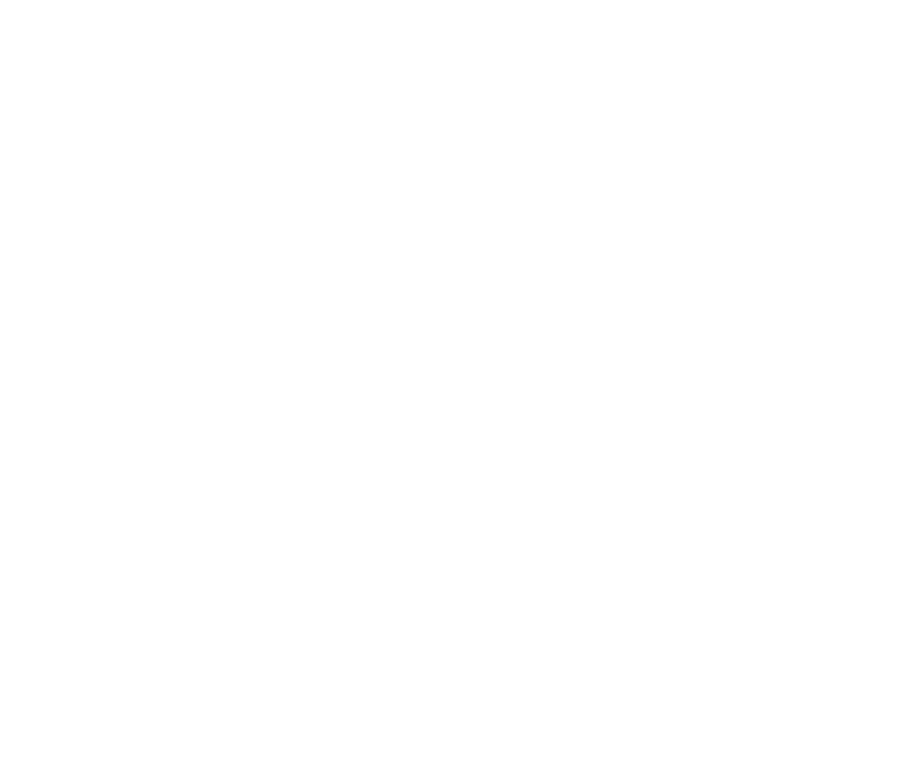
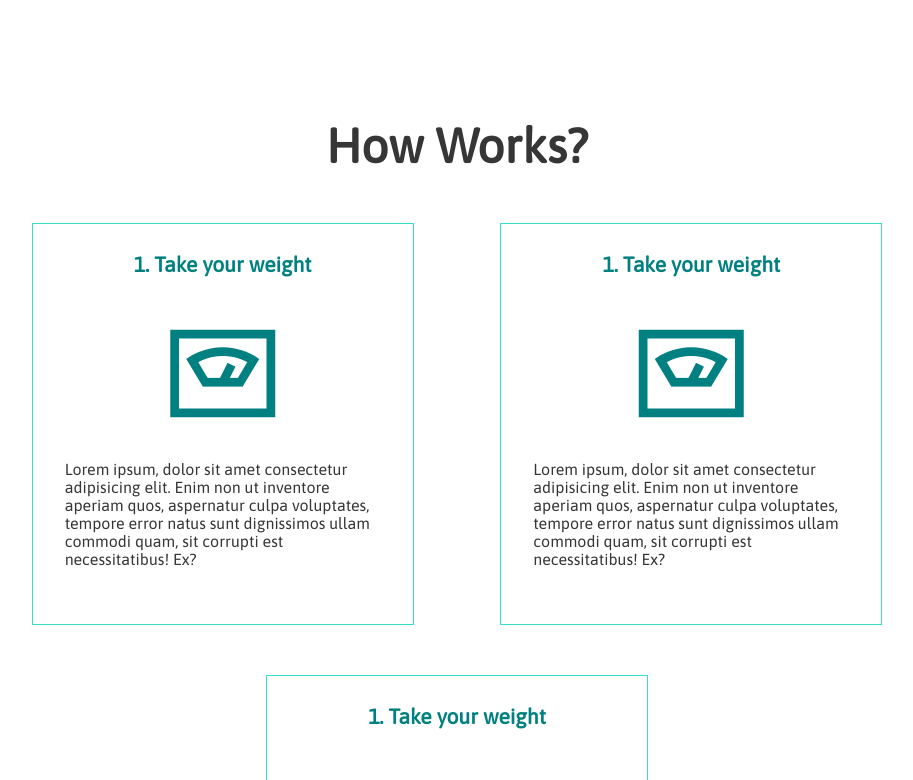
Before and after one commit to edevars/nutrition-watcher, a React app: page / in a window 1280 px wide. Shown: the part 880-1660 px from the top of the page, without its empty margins (183-1096 px from the left). Before the commit the page ends 878 px from the top, so only its background shows below. Built offline with nearby package versions, Linux system fonts and the light colour scheme.

Commit message:
:sparkles: Adding boilerplate of info steps section

```diff
--- a/public/index.html
+++ b/public/index.html
@@ -1,12 +1,16 @@
 <!DOCTYPE html>
 <html lang="en">
+
 <head>
     <meta charset="UTF-8">
     <meta name="viewport" content="width=device-width, initial-scale=1.0">
     <link href="https://fonts.googleapis.com/css2?family=Asap&display=swap" rel="stylesheet">
-    <title>Nutrition Watcher</title>
+    <link rel="stylesheet"
+        href="https://maxst.icons8.com/vue-static/landings/line-awesome/line-awesome/1.3.0/css/line-awesome.min.css">
 </head>
+
 <body>
     <div id="app">
 </body>
+
 </html>
--- /dev/null
+++ b/src/components/HowInfo/HowInfo.css
@@ -0,0 +1,18 @@
+.how-section{
+    margin-top: 12rem;
+}
+
+.how-title{
+    font-weight: bold;
+    font-size: 4.8rem;
+    text-align: center;
+    margin-bottom: 0px;
+}
+
+.steps-container {
+    display: flex;
+    flex-flow: row wrap;
+    width: 80%;
+    margin: 0 auto;
+    justify-content: space-evenly;
+}
--- /dev/null
+++ b/src/components/HowInfo/index.jsx
@@ -0,0 +1,16 @@
+import React from 'react';
+import StepItem from '../StepItem';
+import './HowInfo.css';
+
+const HowInfo = () => (
+  <section className="how-section">
+    <h2 className="how-title">How Works?</h2>
+    <div className="steps-container">
+      <StepItem />
+      <StepItem />
+      <StepItem />
+    </div>
+  </section>
+);
+
+export default HowInfo;
--- /dev/null
+++ b/src/components/StepItem/StepItem.css
@@ -0,0 +1,26 @@
+.step-item{
+    width: 100%;
+    max-width: 380px;
+    height: 40rem;
+    border: 1px solid  #36dfcc;
+    margin-top: 5rem;
+    display: flex;
+    flex-direction: column;
+    align-items: center;
+}
+
+.step-item h4{
+    font-size: 2.1rem;
+    text-align: center;
+    color: #008081;
+}
+
+.step-item i{
+    font-size: 14rem;
+    color: #008081;
+}
+
+.step-item .description {
+    font-size: 1.6rem;
+    padding: 0px 3.2rem;
+}
--- /dev/null
+++ b/src/components/StepItem/index.jsx
@@ -0,0 +1,14 @@
+import React from 'react';
+import './StepItem.css';
+
+const StepItem = () => (
+  <div className="step-item">
+    <h4>1. Take your weight</h4>
+    <div>
+      <i className="las la-weight" />
+    </div>
+    <p className="description">Lorem ipsum, dolor sit amet consectetur adipisicing elit. Enim non ut inventore aperiam quos, aspernatur culpa voluptates, tempore error natus sunt dignissimos ullam commodi quam, sit corrupti est necessitatibus! Ex?</p>
+  </div>
+);
+
+export default StepItem;
--- a/src/pages/Home.jsx
+++ b/src/pages/Home.jsx
@@ -1,11 +1,13 @@
 import React from 'react';
 import Navbar from '../components/Navbar';
 import Hero from '../components/Hero';
+import HowInfo from '../components/HowInfo';
 
 const Home = () => (
   <>
     <Navbar />
     <Hero />
+    <HowInfo />
   </>
 );
 
```
